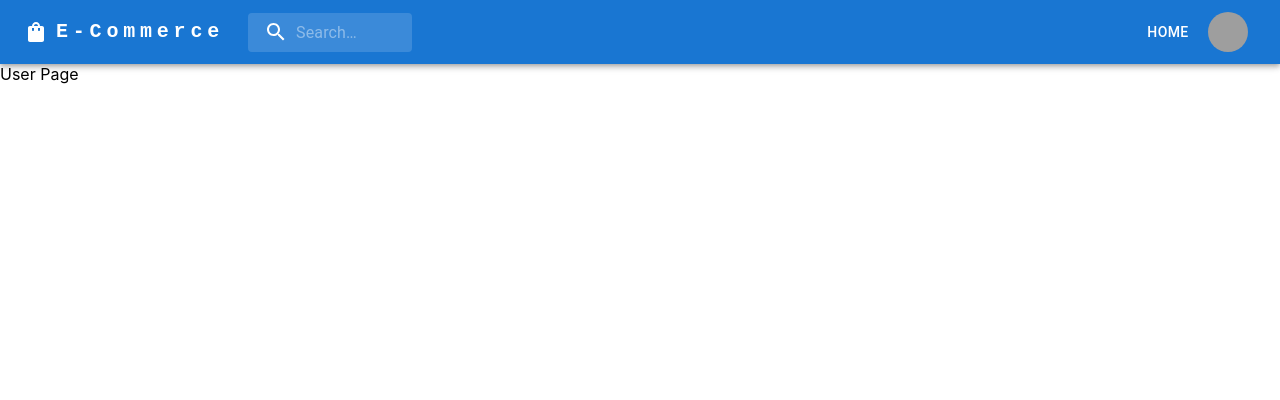
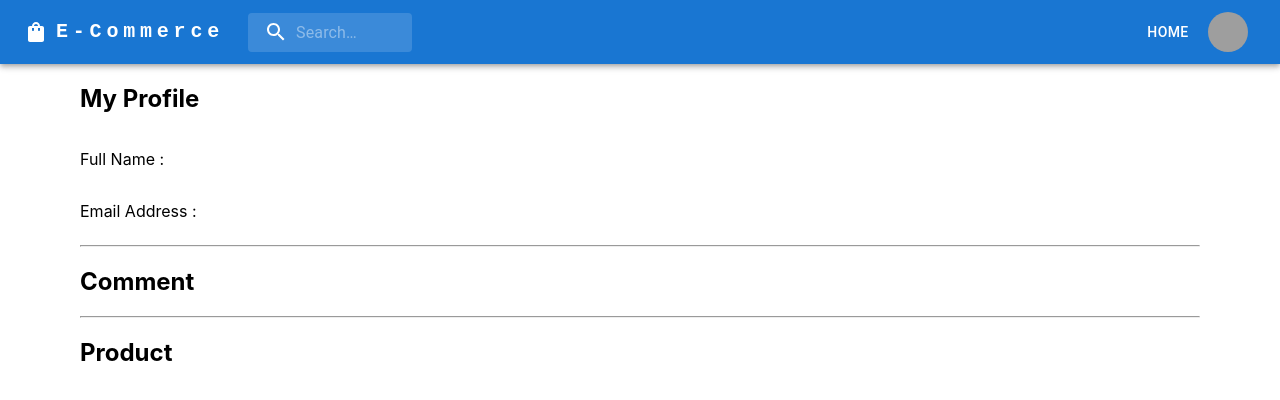
Before and after one commit to codax0421/Database-2022-Fall, a React (Create React App) app in the folder e_commerce_frontend/: page /user in a window 1280 px wide. Shown: the top 400 px of the page. Built offline with nearby package versions, Linux system fonts and the light colour scheme; grey boxes are pictures that could not be loaded.

Commit message:
User (#28)
* User UI

* Update package.json

* Update package-lock.json

```diff
--- a/e_commerce_frontend/package.json
+++ b/e_commerce_frontend/package.json
@@ -15,7 +15,7 @@
     "react": "^18.2.0",
     "react-dom": "^18.2.0",
     "react-router-dom": "^6.4.5",
-    "react-scripts": "5.0.1",
+    "react-scripts": "^5.0.1",
     "react-select": "^5.7.0",
     "web-vitals": "^2.1.4"
   },
--- a/e_commerce_frontend/src/components/pages/User.js
+++ b/e_commerce_frontend/src/components/pages/User.js
@@ -1,6 +1,58 @@
 import React from "react";
+import { useState, useEffect } from "react";
 
 const User = () => {
-  return <div>User Page</div>;
+  const [user] = useState([]);
+  const [comments] = useState([]);
+  const [products] = useState([]);
+
+  return (
+    <div style={{ marginLeft: "80px", marginRight: "80px" }}>
+      <h2>My Profile</h2>
+
+      <div class="profile" style={{ display: "flow" }}>
+        <span style={{ display: "flex" }}>
+          <p>Full Name : </p>
+          <p>{user.name}</p>
+        </span>
+
+        <span style={{ display: "flex" }}>
+          <p>Email Address :</p>
+          <p>{user.email}</p>
+        </span>
+      </div>
+
+      <hr />
+
+      <h2> Comment</h2>
+
+      <div class="comment">
+        {comments.map((comment) => (
+          <p>
+            {comments.name}: {comments.comment}
+          </p>
+        ))}
+      </div>
+
+      <hr />
+
+      <h2>Product</h2>
+      <div className="product">
+        {products.map((product) => (
+          <div style={{ display: "flex" }}>
+            <div>
+              {products.image}
+            </div>
+            <div style={{ marginLeft: "40px",border:'2px'  }}>
+              <p>Title: {products.title}</p>
+              <p>Price: {products.price}</p>
+              <p>Description: {products.Description}</p>
+              <button type="button">Remove</button>
+            </div>
+          </div>
+        ))}
+      </div>
+    </div>
+  );
 };
 export default User;
```
Also changed, not shown: 1 other file (tests, documents, lock files or other folders).
